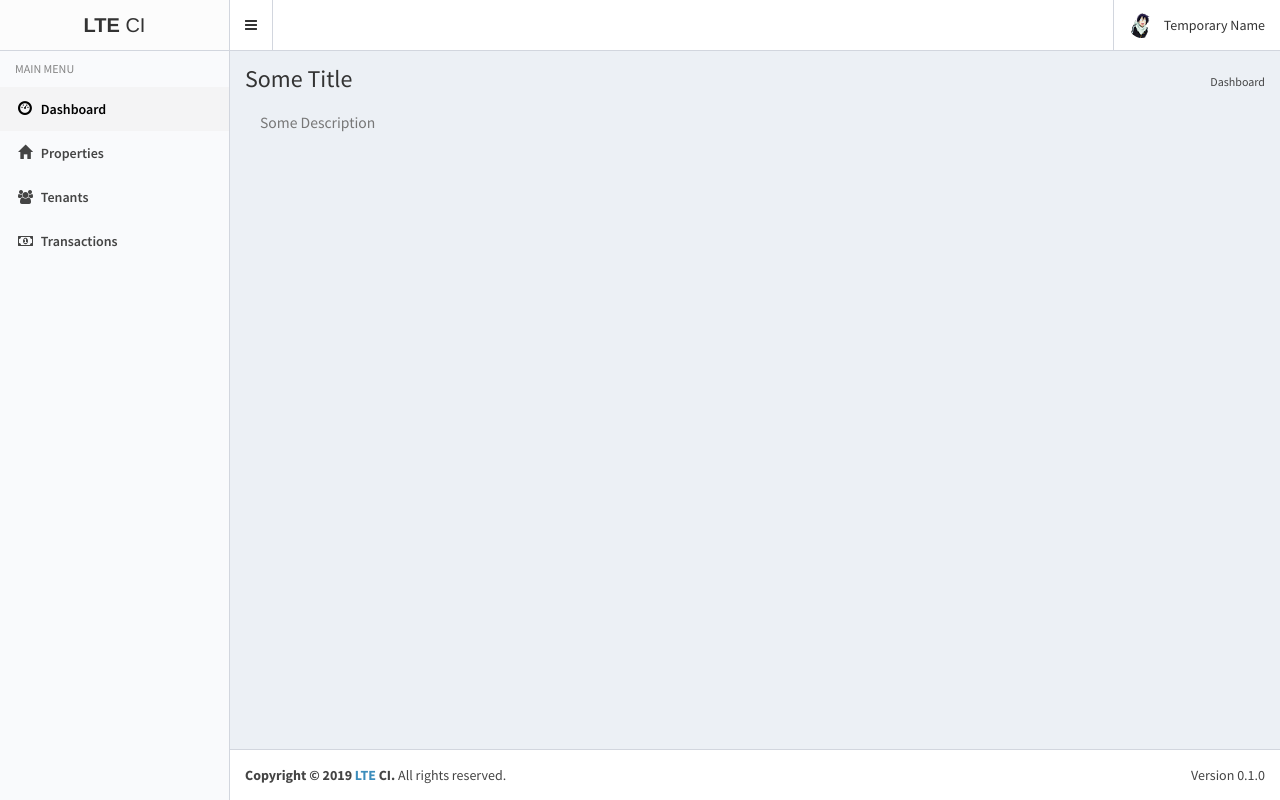
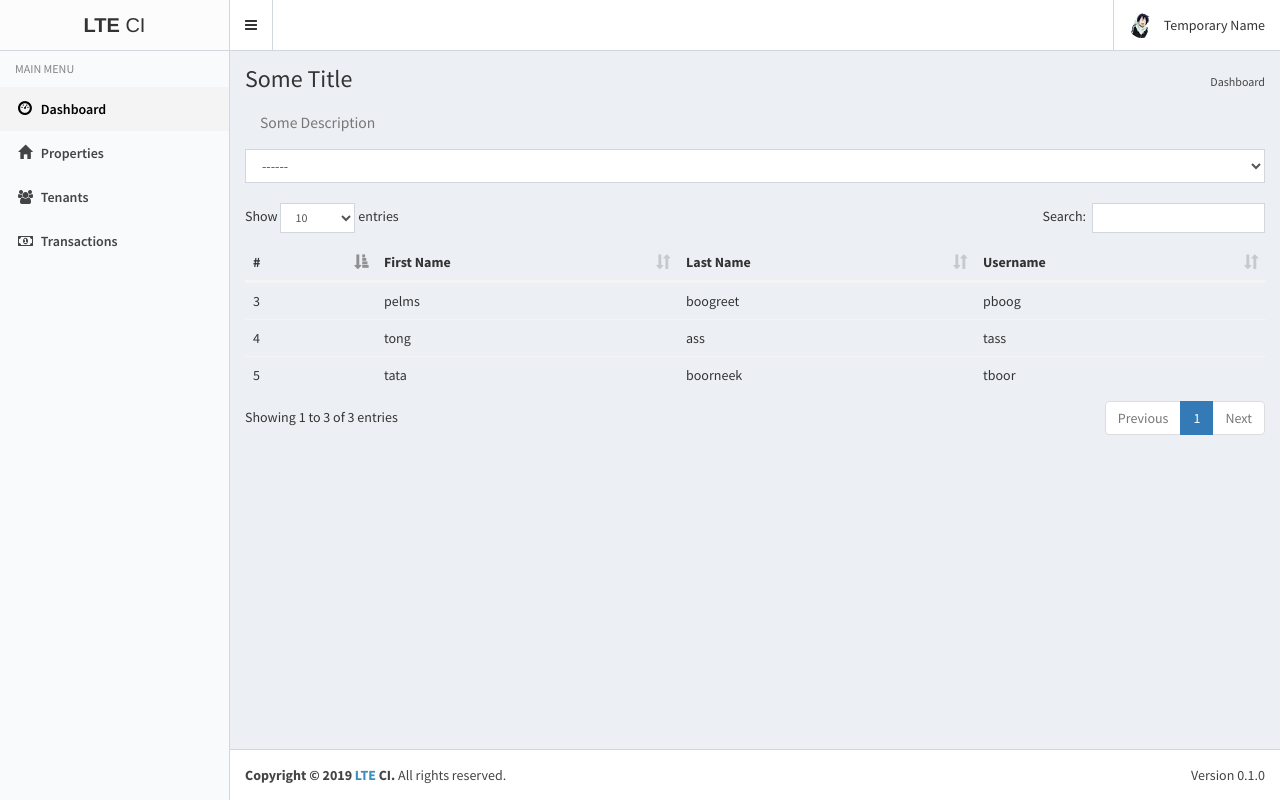
Before and after one commit to b4-and-after-solutions-inc/lteci, a CodeIgniter app: page /index.php/access/test in a window 1280 px wide. Run offline with CodeIgniter, Linux system fonts and the light colour scheme.

Commit message:
Datatable Sample

```diff
--- a/application/controllers/Access.php
+++ b/application/controllers/Access.php
@@ -14,7 +14,25 @@ class Access extends CI_Controller
 		$cihead['Title'] = 'Some Title'; $cihead['Description'] = 'Some Description';
 
 		$this->load->view('includes/cihead', $cihead);
+		$this->load->view('table');
 		$this->load->view('includes/cifoot');
 	}
 
+	public function get_names()
+	{
+		$result = array();
+		$result["data"] = [["3","pelms","boogreet","pboog"],["4","tong","ass","tass"],["5","tata","boorneek","tboor"]];
+		header('Content-Type: application/json');
+		echo json_encode($result);
+	}
+
+	public function get_names_2()
+	{
+		$result = array();
+		$result["data"] = [["6","felmar","llano","pboog"],["7","gyrome","tomas","tass"],["8","darren","comador","tboor"],["9","ej","pascual","ej"],["10","kenn","sagun","kenn"]];
+
+		header('Content-Type: application/json');
+		echo json_encode($result);
+	}
+
 }
--- a/application/views/includes/cihead.php
+++ b/application/views/includes/cihead.php
@@ -18,7 +18,7 @@
 <link rel="stylesheet" href="<?=base_url('assets/');?>css/font-awesome.min.css">
 <link rel="stylesheet" href="<?=base_url('assets/');?>css/ionicons.min.css">
 
-<link rel="stylesheet" href="css/select2.min.css">
+<link rel="stylesheet" href="<?=base_url('assets/');?>css/select2.min.css">
 
 <link rel="stylesheet" href="<?=base_url('assets/');?>css/AdminLTE.min.css">
 <link rel="stylesheet" href="<?=base_url('assets/');?>css/skin-black-light.css">
--- /dev/null
+++ b/application/views/table.php
@@ -0,0 +1,44 @@
+<select class="form-control" id="select" onchange="loadTable()">
+  <option selected value="1">------</option>
+  <option value="2">yeet</option>
+</select>
+<br />
+<table class="table">
+  <thead>
+    <tr>
+      <th>#</th>
+      <th>First Name</th>
+      <th>Last Name</th>
+      <th>Username</th>
+    </tr>
+  </thead>
+  <tbody>
+  </tbody>
+</table>
+
+<script>
+  var url = "<?=base_url('access/get_names');?>";
+  //initialization ng datatable.
+  //kapag shinit mo uli kasi to, nadodoble ng declaration
+  //bale dapat isang beses mo lang tatawagin as datatable tapos saka mo ieedit yung datatable na yun
+  var mytable = $('.table').DataTable({
+    //ajax request url and shits.
+    ajax: {
+      url: url,
+      type: 'get',
+      dataType: 'json',
+      returnType: 'json'
+    }
+  });
+  $(function(){
+    loadTable();
+  });
+  function loadTable () {
+    var value = $('#select').val();
+    if(value == 1) url = "<?=base_url('access/get_names');?>";
+    else url = "<?=base_url('access/get_names_2');?>";
+    //maloload agad dito.
+    mytable.ajax.url(url).load();
+  }
+
+</script>
```
